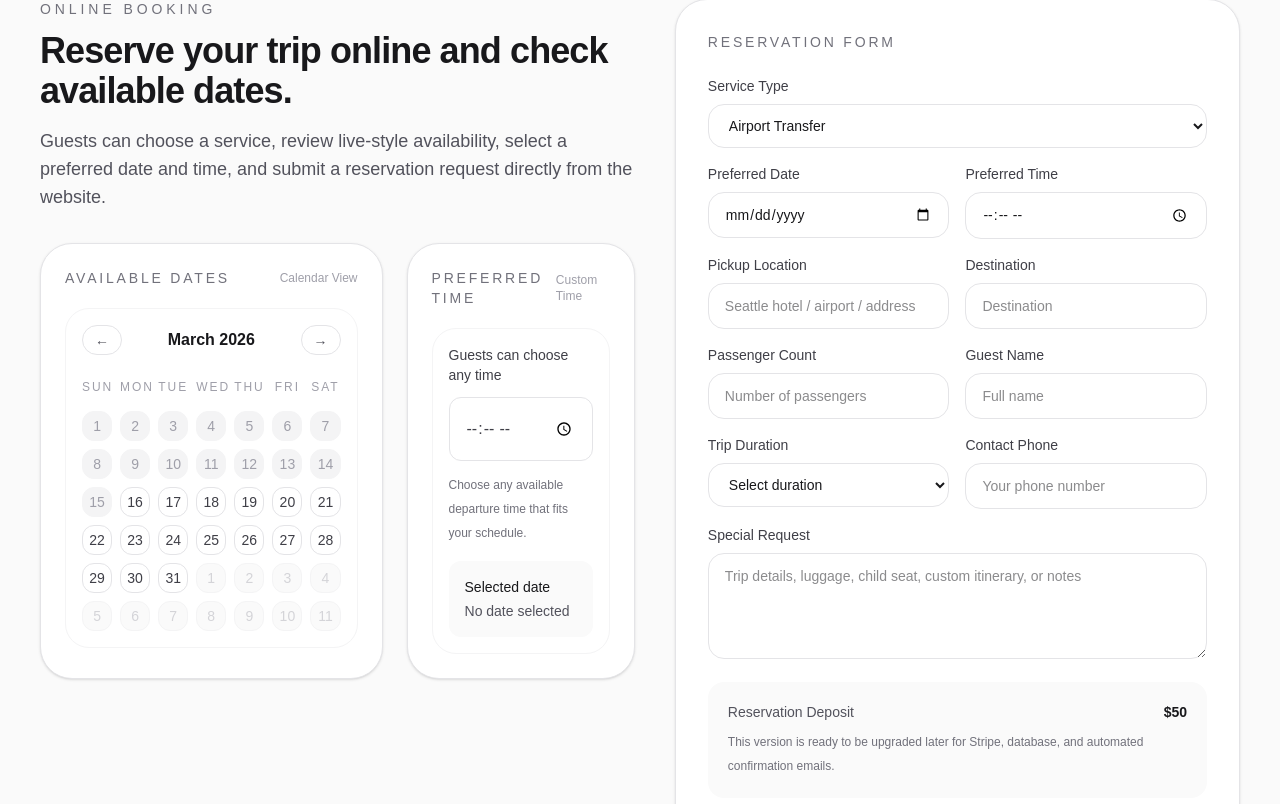
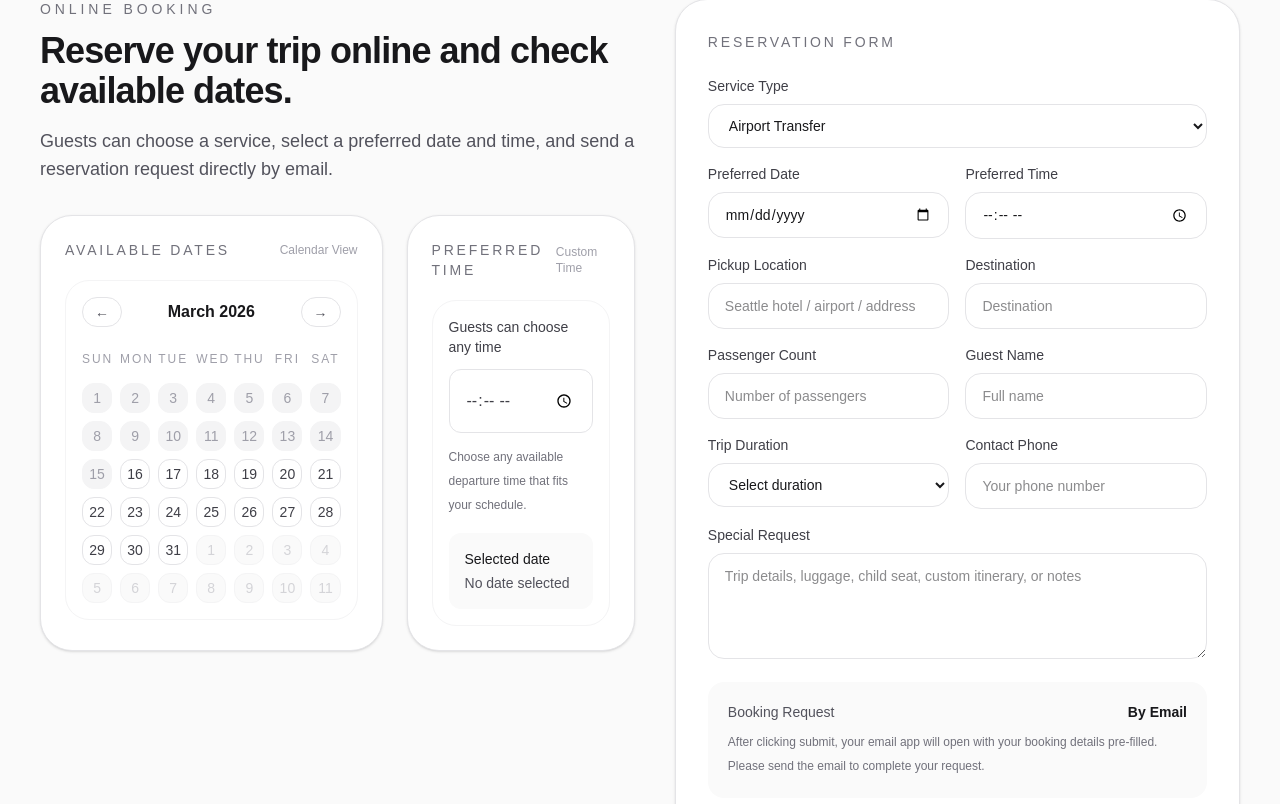
Before and after one commit to fkbearwq/app, a Next.js app: page / in a window 1280 px wide. Shown: the part 2796-3600 px from the top of the page. Built offline with nearby package versions, Linux system fonts and the light colour scheme.

Commit message:
Update page.jsx

```diff
--- a/app/page.jsx
+++ b/app/page.jsx
@@ -6,30 +6,22 @@ import { useEffect, useMemo, useState } from "react";
 export default function Page() {
   const emailAddress = "orcachartergroup@gmail.com";
 
-const [bookedDates, setBookedDates] = useState(new Set());
-  const loadBookedDates = async () => {
-  try {
-    const response = await fetch("/api/booked-dates");
-    const data = await response.json();
-
-    setBookedDates(new Set(data));
-  } catch (error) {
-    console.error("Failed to load booked dates:", error);
-  }
-};
+  const [bookedDates] = useState(new Set());
 
   const [today, setToday] = useState(() => new Date());
   const [viewDate, setViewDate] = useState(() => {
     const now = new Date();
     return new Date(now.getFullYear(), now.getMonth(), 1);
   });
+
   useEffect(() => {
     const timer = setInterval(() => {
       setToday(new Date());
-  }, 60 * 1000); // 每分钟刷新一次
+    }, 60 * 1000);
 
     return () => clearInterval(timer);
   }, []);
+
   const [selectedDate, setSelectedDate] = useState("");
   const [selectedTime, setSelectedTime] = useState("");
 
@@ -40,7 +32,7 @@ const [bookedDates, setBookedDates] = useState(new Set());
     return `${year}-${month}-${day}`;
   };
 
-  const handleReservationSubmit = async (e) => {
+  const handleReservationSubmit = (e) => {
     e.preventDefault();
 
     const form = e.target;
@@ -68,33 +60,6 @@ const [bookedDates, setBookedDates] = useState(new Set());
       return;
     }
 
-    if (bookedDates.has(data.date)) {
-      alert("This date is already booked. Please choose another date.");
-      return;
-    }
-
-    try {
-      const res = await fetch("/api/reservation", {
-        method: "POST",
-        headers: {
-          "Content-Type": "application/json",
-        },
-        body: JSON.stringify(data),
-      });
-
-      const result = await res.json();
-
-      if (!res.ok) {
-        throw new Error(result.error || "Failed to submit reservation.");
-      }
-
-      alert("Reservation submitted successfully.");
-      form.reset();
-      setSelectedDate("");
-      setSelectedTime("");
-    } catch (error) {
-      console.error(error);
-
     const subject = encodeURIComponent(
       "New Reservation Request - Orca Charter Group"
     );
@@ -114,7 +79,6 @@ const [bookedDates, setBookedDates] = useState(new Set());
     );
 
     window.location.href = `mailto:${emailAddress}?subject=${subject}&body=${body}`;
-    }
   };
 
   const monthLabel = new Intl.DateTimeFormat("en-US", {
@@ -151,7 +115,7 @@ const [bookedDates, setBookedDates] = useState(new Set());
         available,
       };
     });
-  }, [viewDate]);
+  }, [viewDate, today, bookedDates]);
 
   const selectedDateLabel = selectedDate
     ? new Intl.DateTimeFormat("en-US", {
@@ -430,9 +394,8 @@ const [bookedDates, setBookedDates] = useState(new Set());
                 Reserve your trip online and check available dates.
               </h2>
               <p className="mt-4 max-w-2xl text-lg text-zinc-600">
-                Guests can choose a service, review live-style availability, select
-                a preferred date and time, and submit a reservation request
-                directly from the website.
+                Guests can choose a service, select a preferred date and time,
+                and send a reservation request directly by email.
               </p>
 
               <div className="mt-8 grid gap-6 xl:grid-cols-[1.2fr_0.8fr]">
@@ -683,17 +646,17 @@ const [bookedDates, setBookedDates] = useState(new Set());
 
                 <div className="rounded-2xl bg-zinc-50 p-5">
                   <div className="flex items-center justify-between text-sm text-zinc-600">
-                    <span>Reservation Deposit</span>
-                    <span className="font-semibold text-zinc-900">$50</span>
+                    <span>Booking Request</span>
+                    <span className="font-semibold text-zinc-900">By Email</span>
                   </div>
                   <div className="mt-2 text-xs leading-6 text-zinc-500">
-                    This version is ready to be upgraded later for Stripe,
-                    database, and automated confirmation emails.
+                    After clicking submit, your email app will open with your booking
+                    details pre-filled. Please send the email to complete your request.
                   </div>
                 </div>
 
                 <button className="rounded-2xl bg-zinc-900 px-6 py-3 text-sm font-medium text-white transition hover:opacity-90">
-                  Reserve Now
+                  Send Booking Request
                 </button>
               </form>
             </div>
```
Lines whose indentation alone changed are shown as unchanged.
